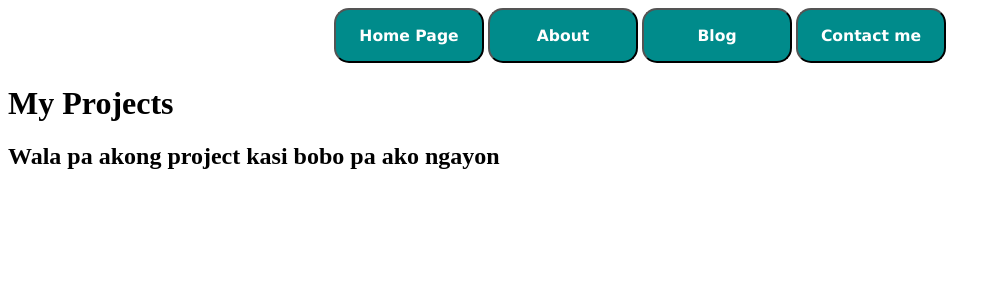
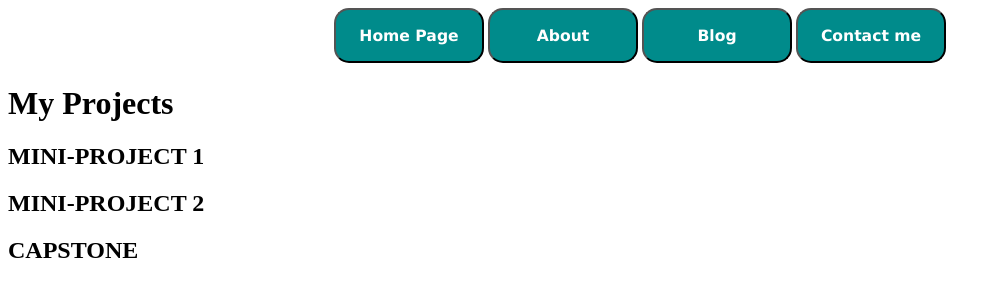
Before and after one commit to deejay207/JayRelampagos, a plain HTML site: page Projects.html in a window 1280 px wide. Shown: the whole page, without its empty margins (0-1001 px from the left). Drawn offline with Linux system fonts and the light colour scheme.

Commit message:
Add files via upload

```diff
--- a/Projects.html
+++ b/Projects.html
@@ -24,6 +24,8 @@
 
 <body>
     <h1>My Projects</h1>
-    <h2>Wala pa akong project kasi bobo pa ako ngayon</h2>
+    <h2>MINI-PROJECT 1</h2>
+    <h2>MINI-PROJECT 2</h2>
+    <h2>CAPSTONE</h2>
 </body>
 </html>
```
